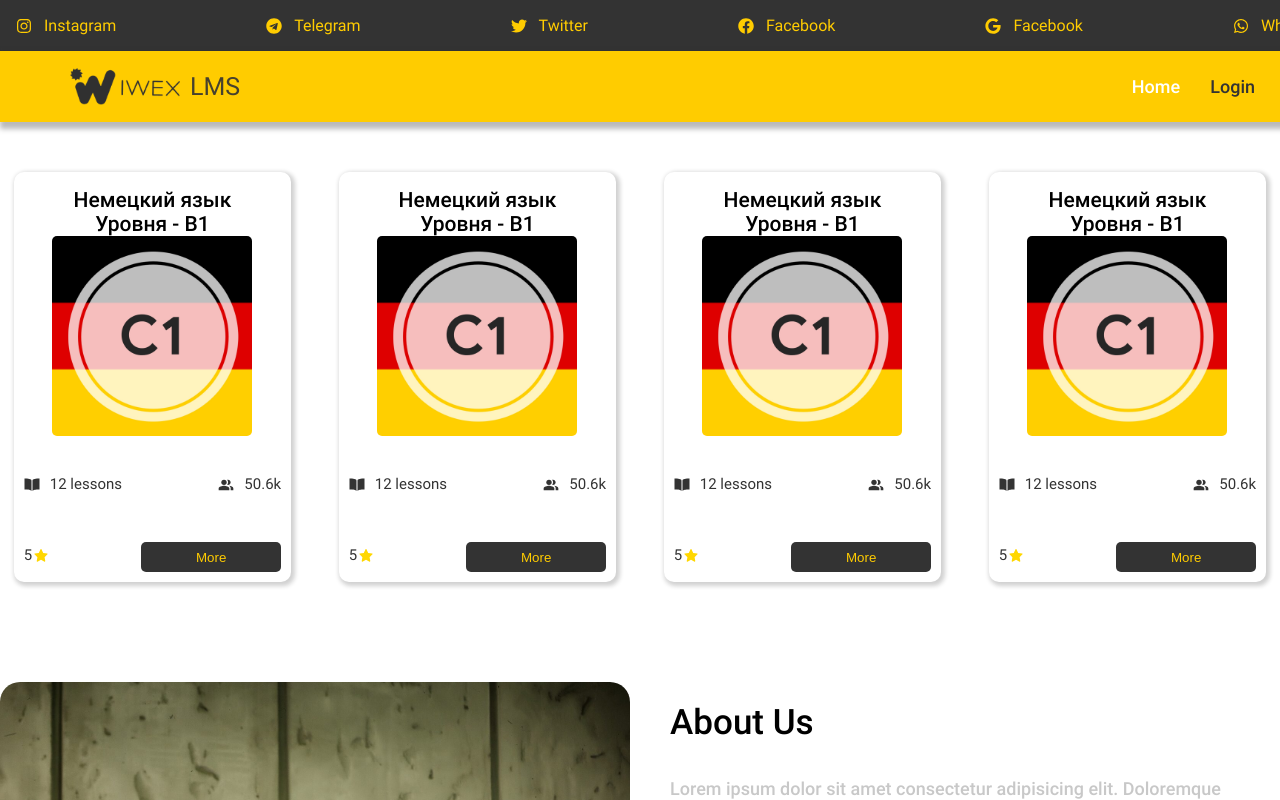
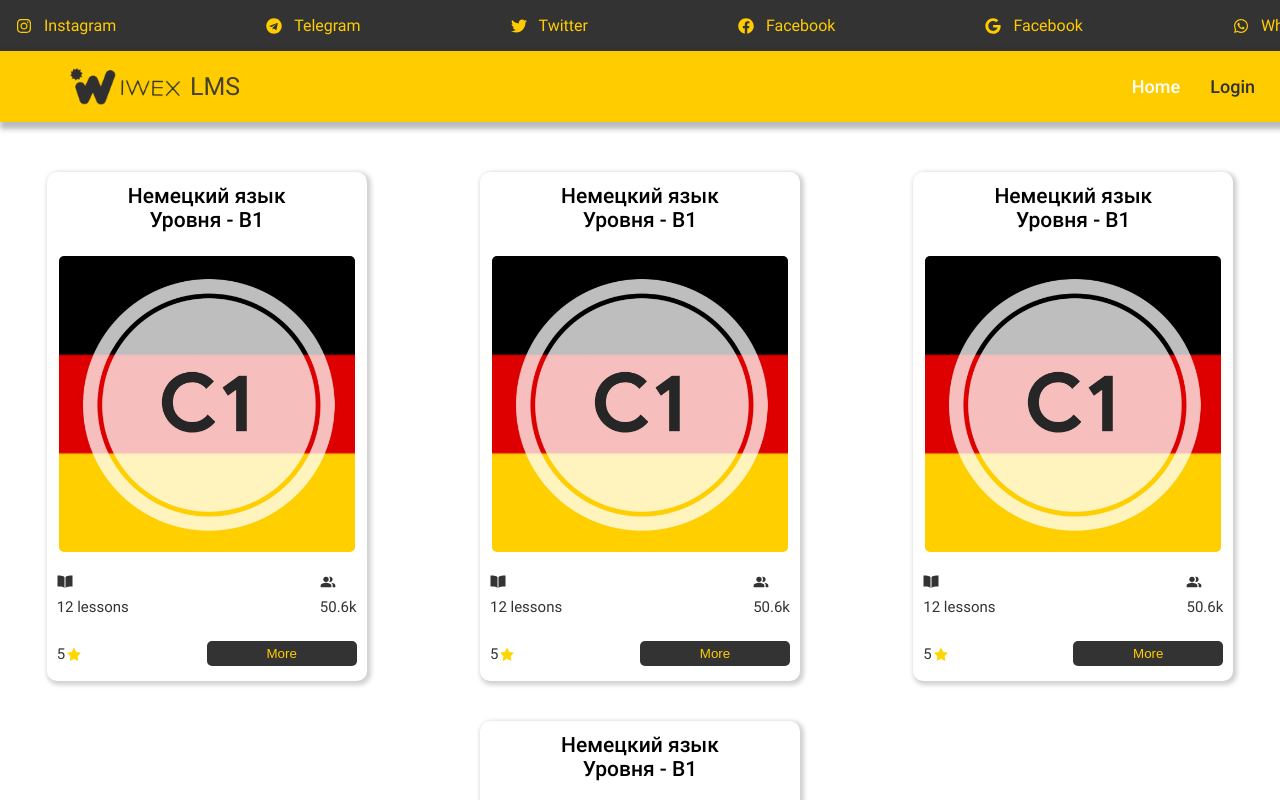
Before and after one commit to SanzharAkparaliev/iwex-lms, a React (Vite) app: page / in a window 1280 px wide. Shown: the top 800 px of the page. Built offline with nearby package versions, Linux system fonts and the light colour scheme.

Commit message:
fixed cards

```diff
--- a/src/components/Navigation/Navigation.module.css
+++ b/src/components/Navigation/Navigation.module.css
@@ -108,7 +108,7 @@
 
 @media (max-width: 768px) {
   .conteiner{
-    height: 146px;
+    padding: 3px;
   }
   .blok{
     padding: 12px;
--- a/src/components/cardG/cardg.module.css
+++ b/src/components/cardG/cardg.module.css
@@ -1,6 +1,6 @@
 .box {
   margin: 10px;
-  max-width: 280px;
+  width: 320px;
   height: auto;
   border-radius: 10px;
   box-shadow: 2px 2px 4px 2px rgba(16, 16, 16, 0.192);
@@ -11,10 +11,11 @@
   transform: scale(1.019);
 }
 .flagBox {
+  padding: 12px;
+  padding-top: 24px;
   max-width: 100%;
-  height: 200px;
+  /* height: 200px; */
   display: flex;
-  margin: 0 auto;
   justify-content: center;
 }
 .imgGer {
@@ -27,24 +28,21 @@
 
 .name {
   margin: 0 auto;
-  width: 80%;
+  width: 70%;
   font-family: Roboto;
   font-weight: 500;
   text-align: center;
   font-size: clamp(15px, 6vw, 21px);
-  padding-top: 16px;
+  padding-top: 12px;
 }
 .boxlesPepl {
   display: flex;
   justify-content: space-between;
-  margin: 25px auto;
+  margin: 0 auto;
+  gap: 140px;
 }
 .lessonsBlok {
   margin: 10px;
-  max-width: 140px;
-  display: flex;
-  justify-content: center;
-  gap: 10px;
 }
 .lessonsBlok2 {
   margin: 10px;
@@ -72,7 +70,7 @@
 
 .starANDButton {
   display: flex;
-
+  gap: 90px;
   justify-content: space-between;
   margin-top: 5px;
 }
```
